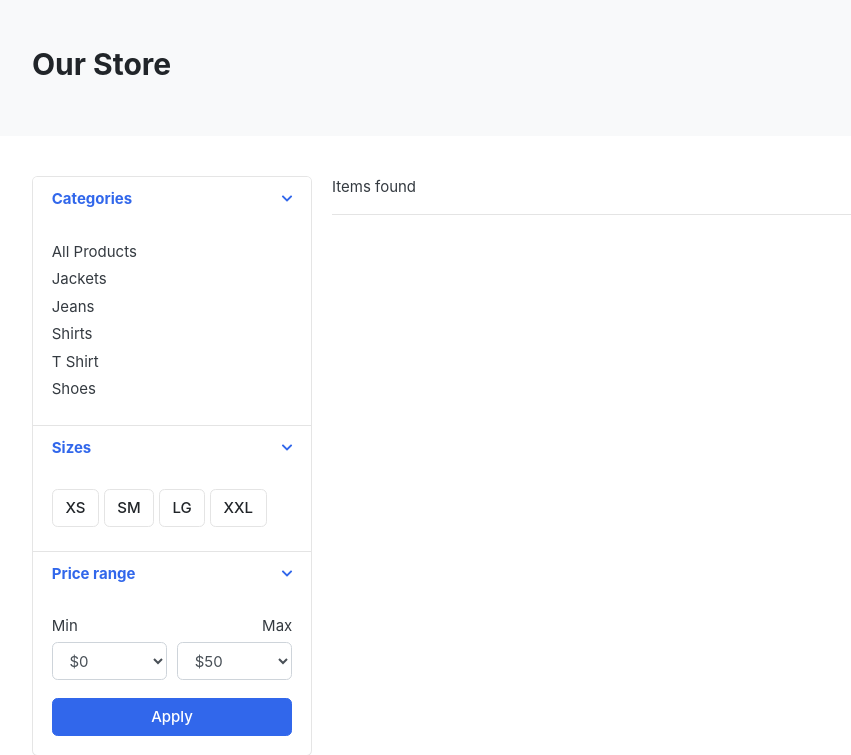
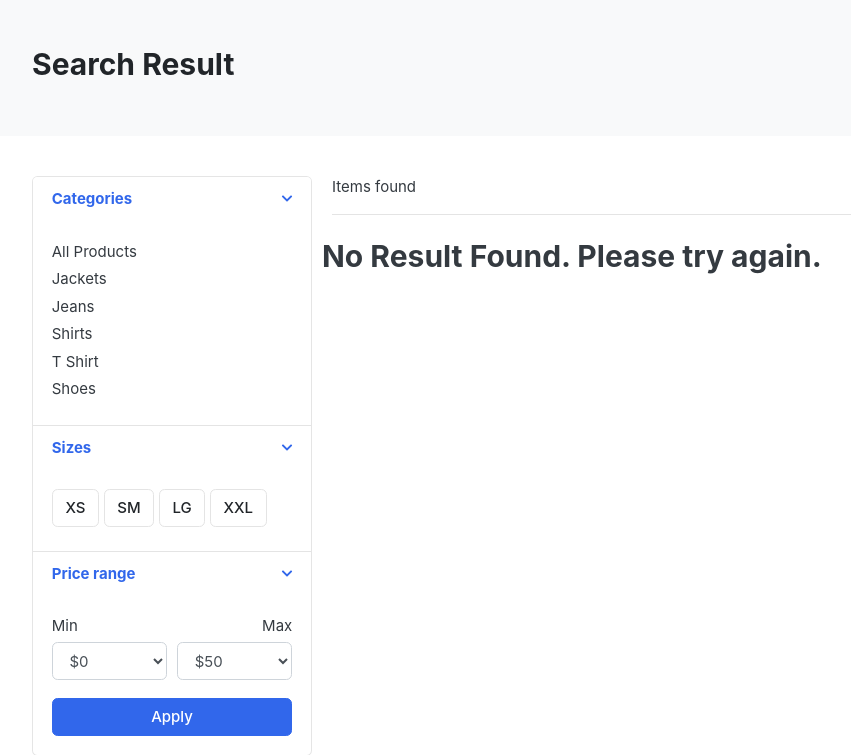
Before and after one commit to DrososDro/greatkart, a Django app: page /store/search/ in a window 1280 px wide. Shown: the part 118-873 px from the top of the page, without its empty margins (18-869 px from the left). Run offline with Django 4.2, Linux system fonts and the light colour scheme; data comes from the database, SQL or seed files in the repository; both versions use the stored data as it was after the commit; some libraries are stand-ins or nearby versions; some web fonts are replaced.

Commit message:
continue with coursew

```diff
--- a/store/views.py
+++ b/store/views.py
@@ -1,3 +1,4 @@
+from django.db.models import Q
 from django.shortcuts import redirect, render, get_object_or_404
 from django.core.exceptions import ObjectDoesNotExist
 from .models import Product
@@ -57,4 +58,16 @@ def product_detail(request, category_slug, product_slug):
 
 
 def search(request):
-    return render(request, "store/store.html")
+    context = {}
+    if "keyword" in request.GET:
+        keyword = request.GET["keyword"]
+        if keyword:
+            products = Product.objects.order_by("-created_date").filter(
+                Q(description__icontains=keyword) | Q(product_name__icontains=keyword)
+            )
+            product_count = products.count()
+            context = {
+                "products": products,
+                "product_count": product_count,
+            }
+    return render(request, "store/store.html", context)
--- a/templates/includes/navbar.html
+++ b/templates/includes/navbar.html
@@ -66,9 +66,10 @@
                 <!-- col.// -->
                 <a href="{% url 'store' %}" class="btn btn-outline-primary">Store</a>
                 <div class="col-lg col-md-6 col-sm-12 col">
-                    <form action="#" class="search">
+                    <form action="{% url 'search' %}" class="search" method='GET'>
                         <div class="input-group w-100">
                             <input type="text"
+                                   name="keyword"
                                    class="form-control"
                                    style="width: 60%"
                                    placeholder="Search"/>
--- a/templates/store/store.html
+++ b/templates/store/store.html
@@ -3,7 +3,11 @@
     <!-- ========================= SECTION PAGETOP ========================= -->
     <section class="section-pagetop bg">
         <div class="container">
+            {% if "search" in request.path %}
+                <h2 class="title-page">Search Result</h2>
+            {% else %}
                 <h2 class="title-page">Our Store</h2>
+            {% endif %}
         </div>
         <!-- container //  -->
     </section>
@@ -161,6 +165,7 @@
                     <!-- sect-heading -->
                     <div class="row">
                         <!-- col.// -->
+                        {% if products %}
                             {% for product in products %}
                                 <!-- col.// -->
                                 <div class="col-md-4">
@@ -187,6 +192,11 @@
                                 </div>
                                 <!-- col.// -->
                             {% endfor %}
+                        {% else %}
+                            <div class="text-center">
+                                <h2 >No Result Found. Please try again.</h2>
+                            </div>
+                        {% endif %}
                     </div>
                     <!-- row end.// -->
                     {% if products.has_other_pages  %}
```
Also changed, not shown: db.sqlite3. Lines whose indentation alone changed are shown as unchanged.
